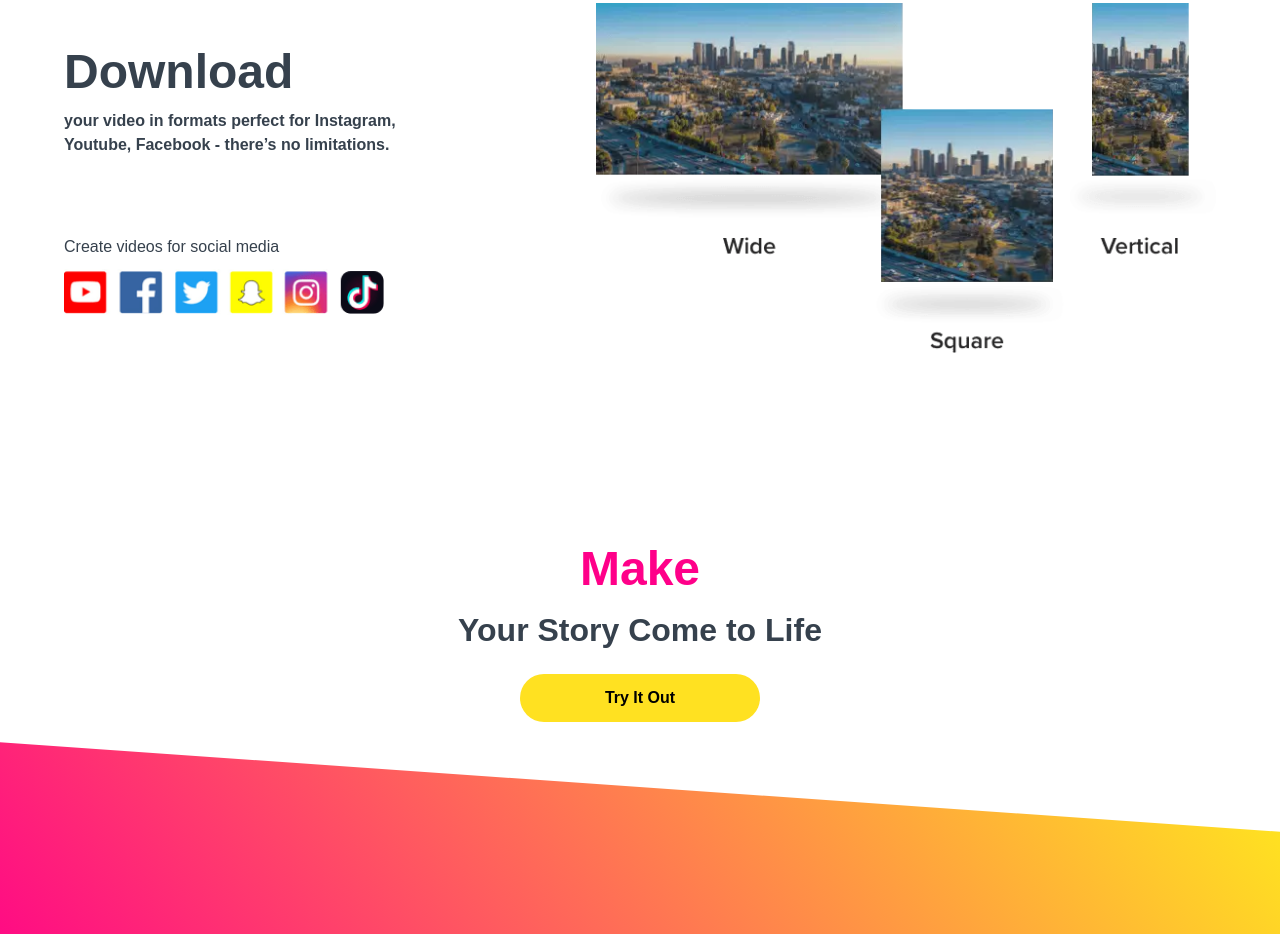
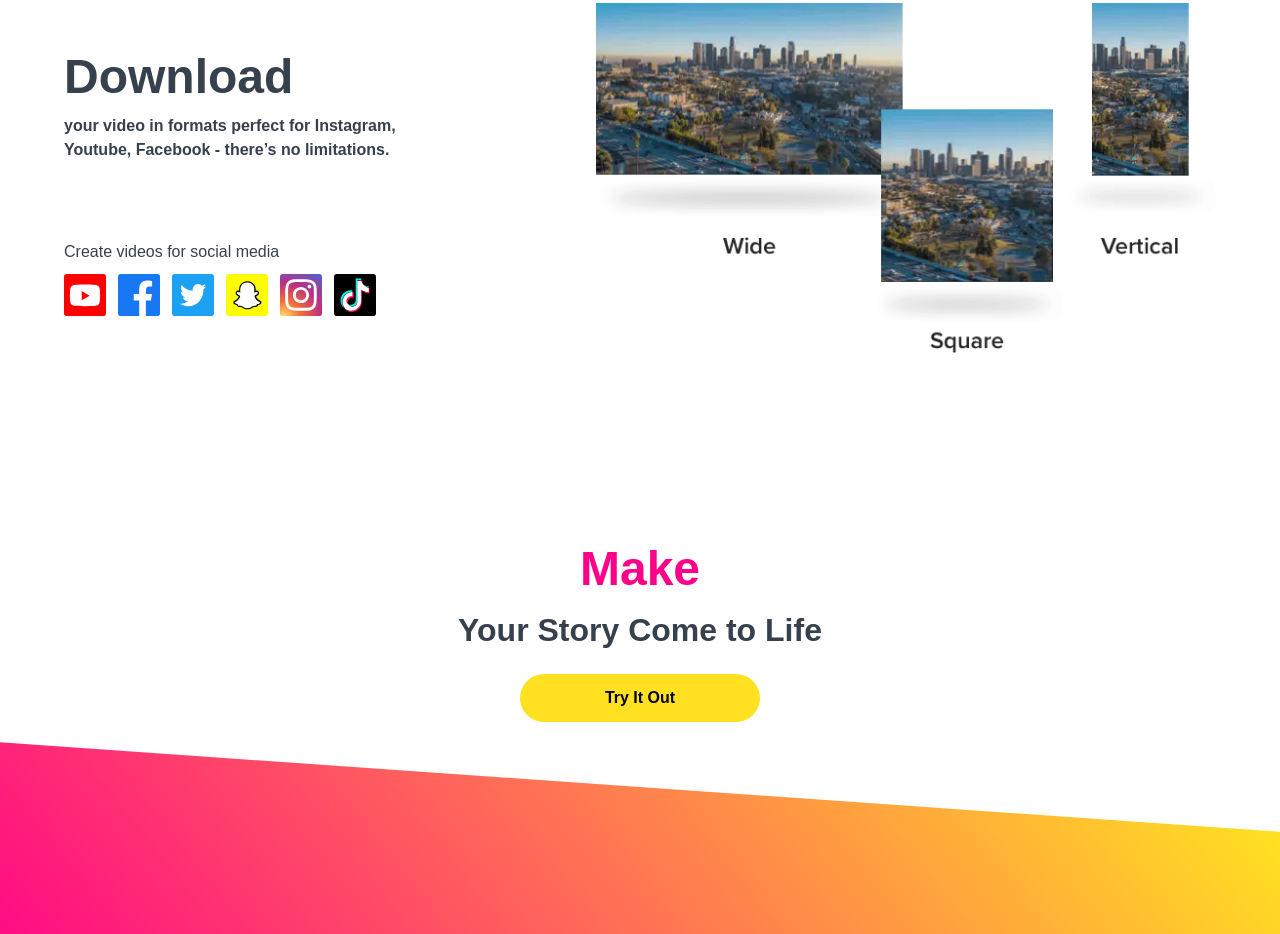
Before and after one commit to GWShark0/jellystone-landing-page, a website built with Parcel: page src/index.html in a window 1280 px wide. Shown: the part 3618-4552 px from the top of the page. Built offline with nearby package versions, Linux system fonts and the light colour scheme; a web font is replaced by a local one; what sal.js would draw is missing.

Commit message:
Higher quality social icons

```diff
--- a/src/index.html
+++ b/src/index.html
@@ -137,8 +137,13 @@
           <div class="section__tagline" data-sal="slide-right" data-sal-delay="50">your video in formats perfect for Instagram, Youtube, Facebook - there’s no limitations.</div>
           <div class="social-media" data-sal="slide-right" data-sal-delay="100">
             Create videos for social media
-            <div>
-              <img class="social-media__icons" src="./assets/social.png" alt="Social media icons" />
+            <div class="social-media__icons">
+              <img class="social-media__icon" src="./assets/social-icons/YouTube.svg" alt="YouTube" />
+              <img class="social-media__icon" src="./assets/social-icons/Facebook.svg" alt="Facebook" />
+              <img class="social-media__icon" src="./assets/social-icons/Twitter.svg" alt="Twitter" />
+              <img class="social-media__icon" src="./assets/social-icons/Snapchat.svg" alt="Snapchat" />
+              <img class="social-media__icon" src="./assets/social-icons/Instagram.svg" alt="Instagram" />
+              <img class="social-media__icon" src="./assets/social-icons/TikTok.svg" alt="TikTok" />
             </div>
           </div>
         </div>
--- a/src/index.scss
+++ b/src/index.scss
@@ -333,6 +333,19 @@ a {
 }
 
 .social-media__icons {
+  display: flex;
+}
+
+.social-media__icon {
+  width: 42px;
+  height: 42px;
+
+  &:not(:last-child) {
+    margin-right: 12px;
+  }
+}
+
+.social-media__icons {
   margin-top: 12px;
   width: 100%;
   max-width: 320px;
```
Also changed, not shown: src/assets/social-icons/Facebook.svg (added), src/assets/social-icons/Instagram.svg (added), src/assets/social-icons/Snapchat.svg (added), src/assets/social-icons/TikTok.svg (added), src/assets/social-icons/Twitter.svg (added), src/assets/social-icons/YouTube.svg (added), src/assets/social.png (deleted).
